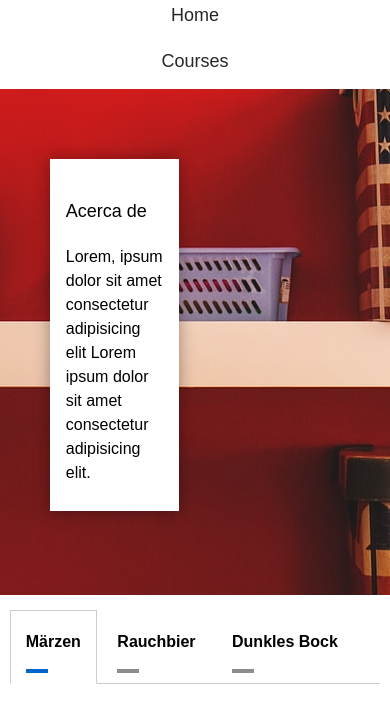
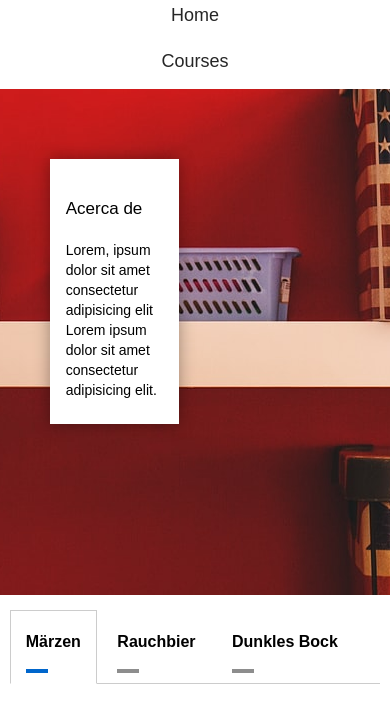
Before and after one commit to MichelHdez/englishlab, a plain HTML site: page eng1.html in a window 390 px wide. Shown: the part 99-810 px from the top of the page. Drawn offline with Linux system fonts and the light colour scheme.

Commit message:
Actualización de archivo styles

```diff
--- a/css/styles.css
+++ b/css/styles.css
@@ -274,15 +274,15 @@ html {
 }
 .main .acerca-de article {
     background: #fff;
+    box-shadow: 0px 0px 15px rgba(0,0,0,.35);
     color: #000;
+    float: left;
     padding: 20px;
-	width: 35%;
     position: relative;
     top: 130px;
     left: 60px;
+    width: 35%;
     z-index: 1;
-	float: left;
-	box-shadow: 0px 0px 15px rgba(0,0,0,.35);
 }
 
 .main .acerca-de article h3 {
@@ -304,6 +304,9 @@ html {
 }
 
 @media (max-width: 900px){
+    .texto-header p{
+       text-align: justify;
+      }
     .main .acerca-de article{
         top: 85px;
         left: 40px;
@@ -322,6 +325,9 @@ html {
 	.main .acerca-de .foto{
 		position: relative;
 		width: 100%;
+    }
+    .contenedor-expertos h2{
+      margin-top: 0;
     }
 }
 
@@ -346,7 +352,7 @@ html {
 @media (max-width: 685px){
   	.texto-header p{
   	   text-align: center;
-	padding-top: .5rem;
+  	   padding-top: 1rem;
   	}
     .main .acerca-de article{
         padding: 16px;
@@ -362,6 +368,49 @@ html {
         font-size: 16px;
         line-height: 24px;
         margin-bottom: 10px;
+    }
+}
+
+@media (max-width: 528px){
+    .texto-header p{
+       text-align: center;
+       padding-top: .5rem;
+    }
+    .main .acerca-de article{
+        padding: 16px;
+        top: 70px;
+        left: 40px;
+    }
+    .main .acerca-de article h3 {
+        font-size: 18px;
+        margin-bottom: 5px;
+    }
+
+    .main .acerca-de article p{
+        font-size: 15px;
+        line-height: 20px;
+        margin-bottom: 8px;
+    }
+}
+@media (max-width: 500px){
+    .texto-header p{
+       text-align: center;
+       /*padding-top: .5rem;*/
+    }
+    .main .acerca-de article{
+        padding: 16px;
+        top: 70px;
+        left: 40px;
+    }
+    .main .acerca-de article h3 {
+        font-size: 17px;
+        margin-bottom: 4px;
+    }
+
+    .main .acerca-de article p{
+        font-size: 14px;
+        /*line-height: 20px;*/
+        margin-bottom: 8px;
     }
 }
 
```
Also changed, not shown: index.html (+4 -1 lines). Lines whose indentation alone changed are shown as unchanged.
